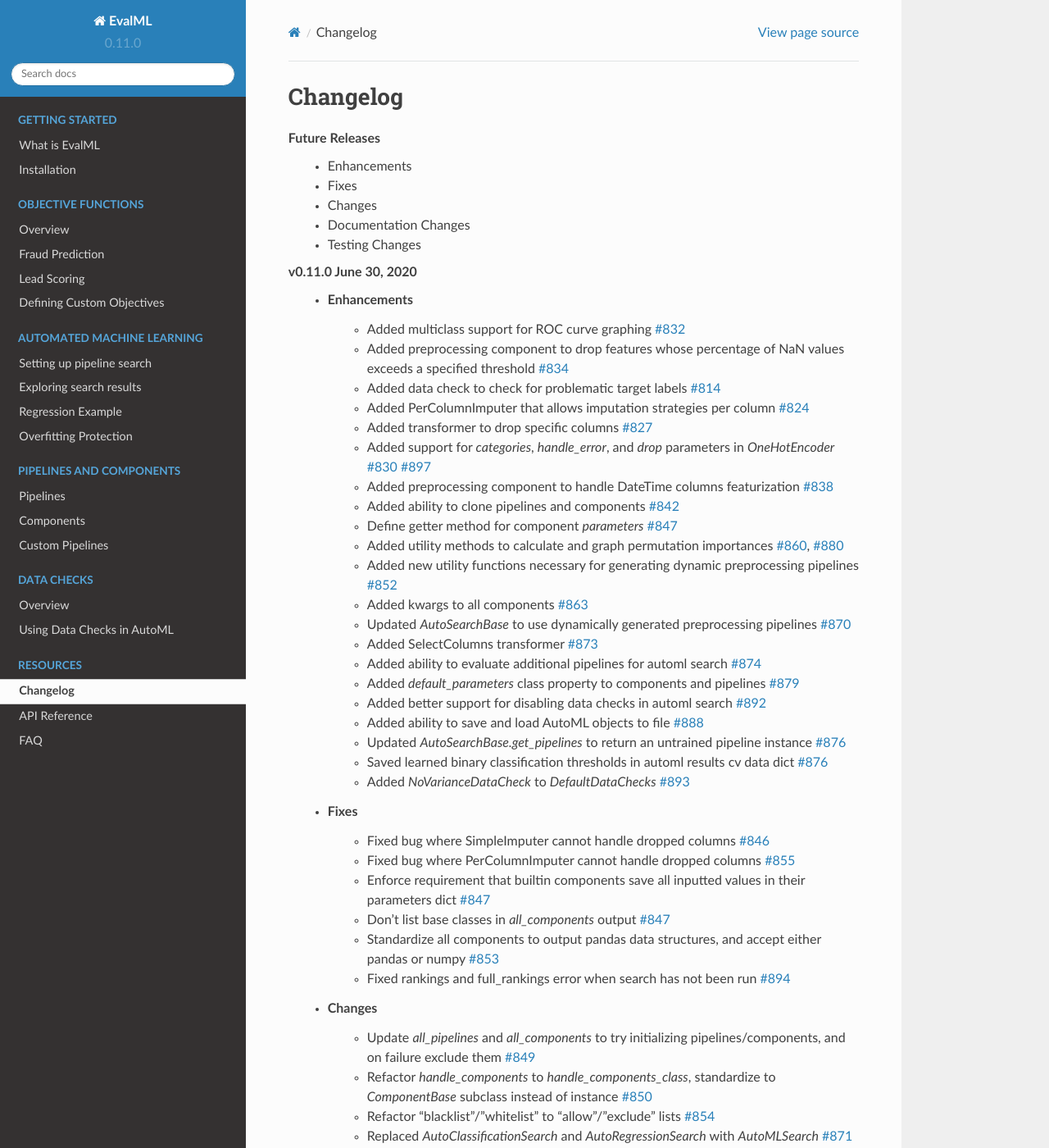
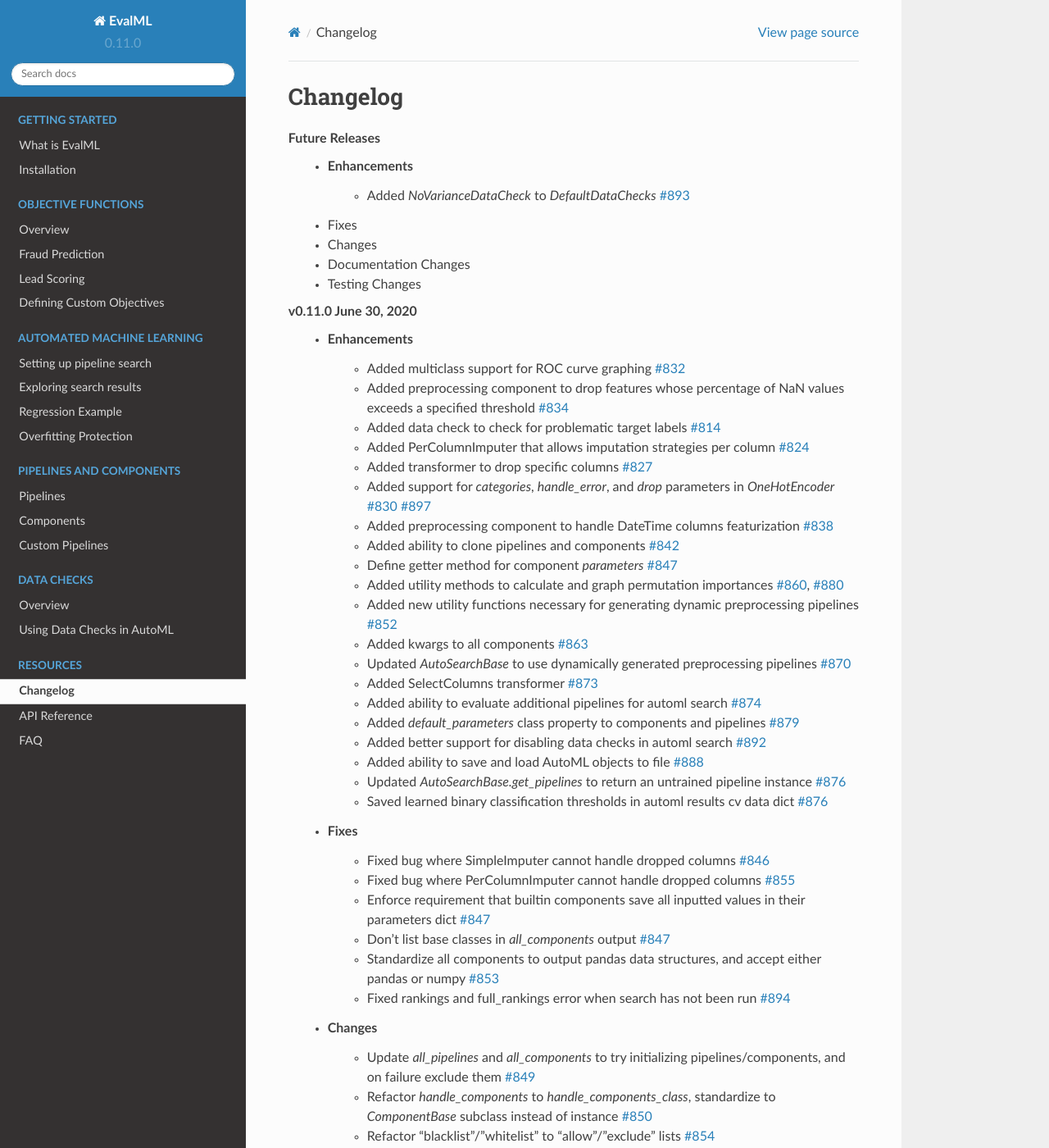
Before and after one commit to alteryx/evalml, a Sphinx documentation site: the page built from docs/source/changelog.rst, in a window 1280 px wide and 1400 px high. Shown: the whole window at 82% size. Built offline with Sphinx 7.4.7 and the Read the Docs theme 2.0.0, drawn with Linux system fonts in a browser that asks for light colours; comment, search, counter and statistics services are not loaded; part of the change alters nothing that is shown.

```diff
--- a/docs/source/changelog.rst
+++ b/docs/source/changelog.rst
@@ -5,6 +5,7 @@ Changelog
 
 **Future Releases**
     * Enhancements
+        * Added `NoVarianceDataCheck` to `DefaultDataChecks` :pr:`893`
     * Fixes
     * Changes
     * Documentation Changes
@@ -33,7 +34,6 @@ Changelog
         * Added ability to save and load AutoML objects to file :pr:`888`
         * Updated `AutoSearchBase.get_pipelines` to return an untrained pipeline instance :pr:`876`
         * Saved learned binary classification thresholds in automl results cv data dict :pr:`876`
-        * Added `NoVarianceDataCheck` to `DefaultDataChecks` :pr:`893`
     * Fixes
         * Fixed bug where SimpleImputer cannot handle dropped columns :pr:`846`
         * Fixed bug where PerColumnImputer cannot handle dropped columns :pr:`855`
```
